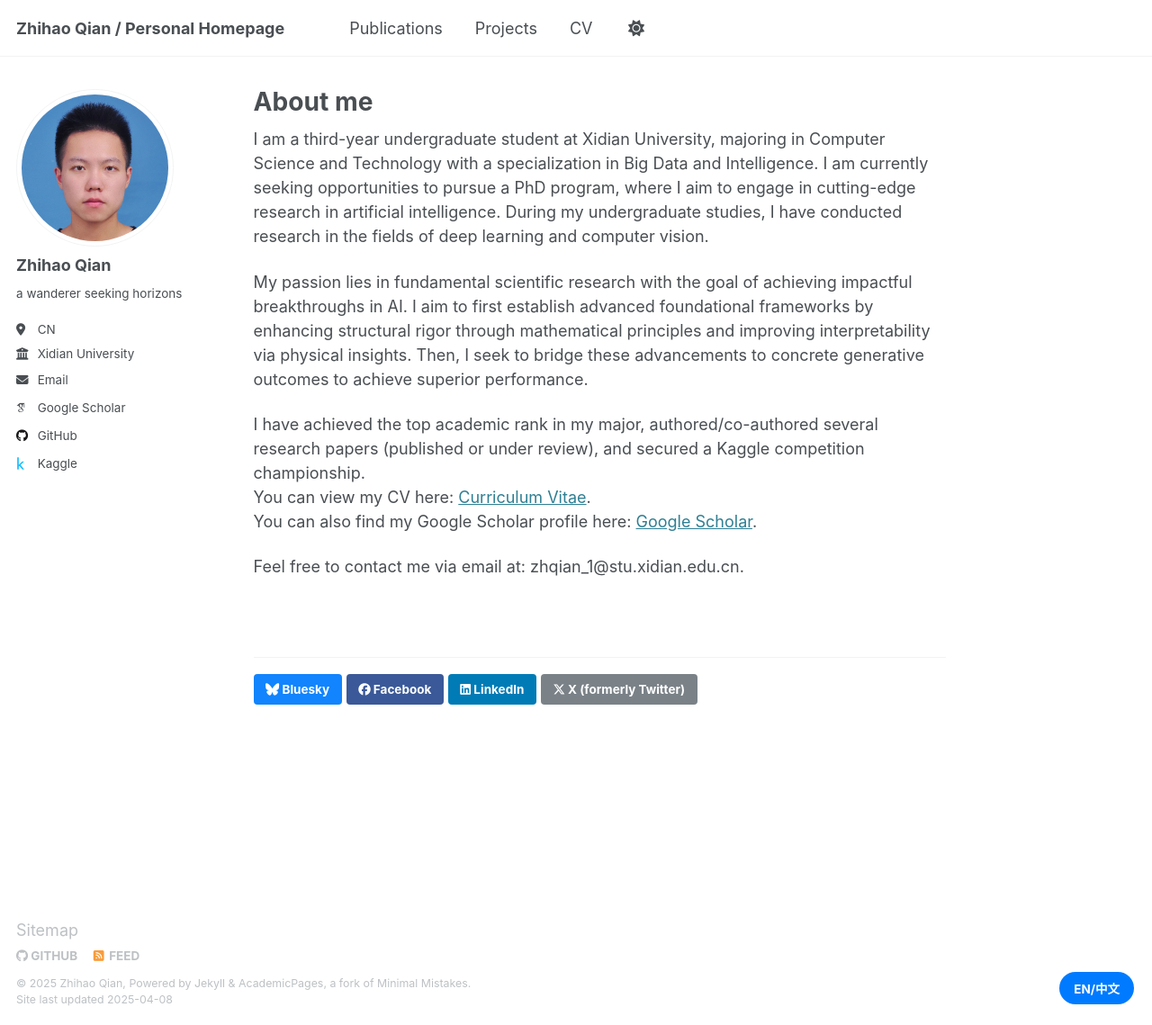
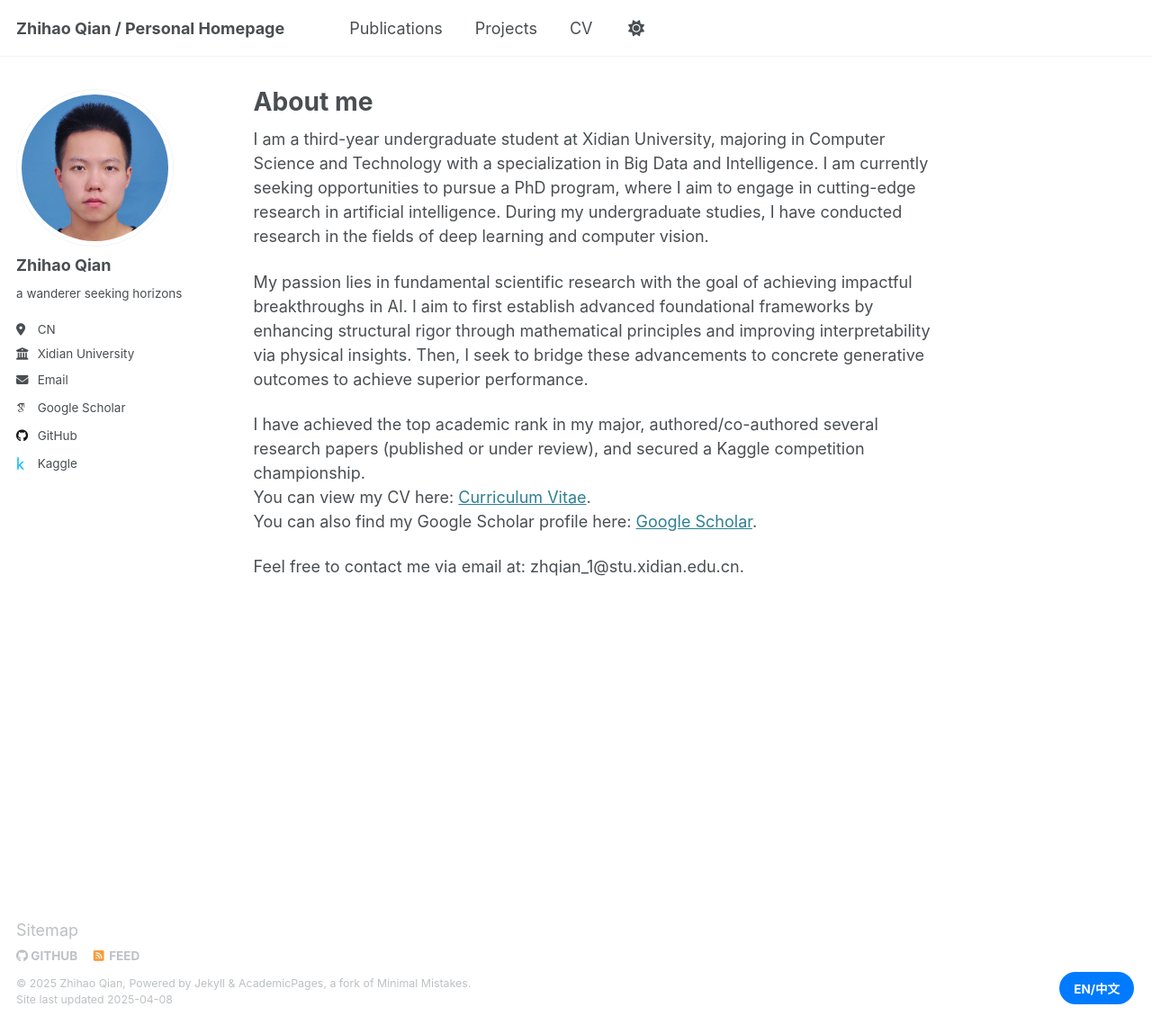
Before and after one commit to Dualego00/Dualego00.github.io, a Jekyll site: the page built from _pages/about.md, in a window 1280 px wide and 1139 px high. Shown: the whole window at 90% size. Built offline with Jekyll 4.4.1, drawn with Linux system fonts in a browser that asks for light colours; some web fonts are replaced; some of the changed lines change nothing that is shown.

Commit message:
conceal the social media file

```diff
--- a/_config.yml
+++ b/_config.yml
@@ -245,7 +245,7 @@ defaults:
       author_profile: true
       # read_time: true
       comments: true
-      share: true
+      share: false
       related: true
   # _pages
   - scope:
@@ -256,7 +256,7 @@ defaults:
       author_profile: true
       # read_time: true
       comments: true
-      share: true
+      share: false
       related: true
   # _teaching
   - scope:
@@ -265,7 +265,7 @@ defaults:
     values:
       layout: single
       author_profile: true
-      share: true
+      share: false
       comments: true
   # _publications
   - scope:
@@ -274,7 +274,7 @@ defaults:
     values:
       layout: single
       author_profile: true
-      share: true
+      share: false
       comments: true
   # _portfolio
   - scope:
@@ -283,7 +283,7 @@ defaults:
     values:
       layout: single
       author_profile: true
-      share: true
+      share: false
       comment: true
   # _talks
   - scope:
@@ -292,7 +292,7 @@ defaults:
     values:
       layout: talk
       author_profile: true
-      share: true
+      share: false
   # _projects
   - scope:
       path: ""
@@ -300,7 +300,7 @@ defaults:
     values:
       layout: single
       author_profile: true
-      share: true
+      share: false
       comments: true
 
 
```
